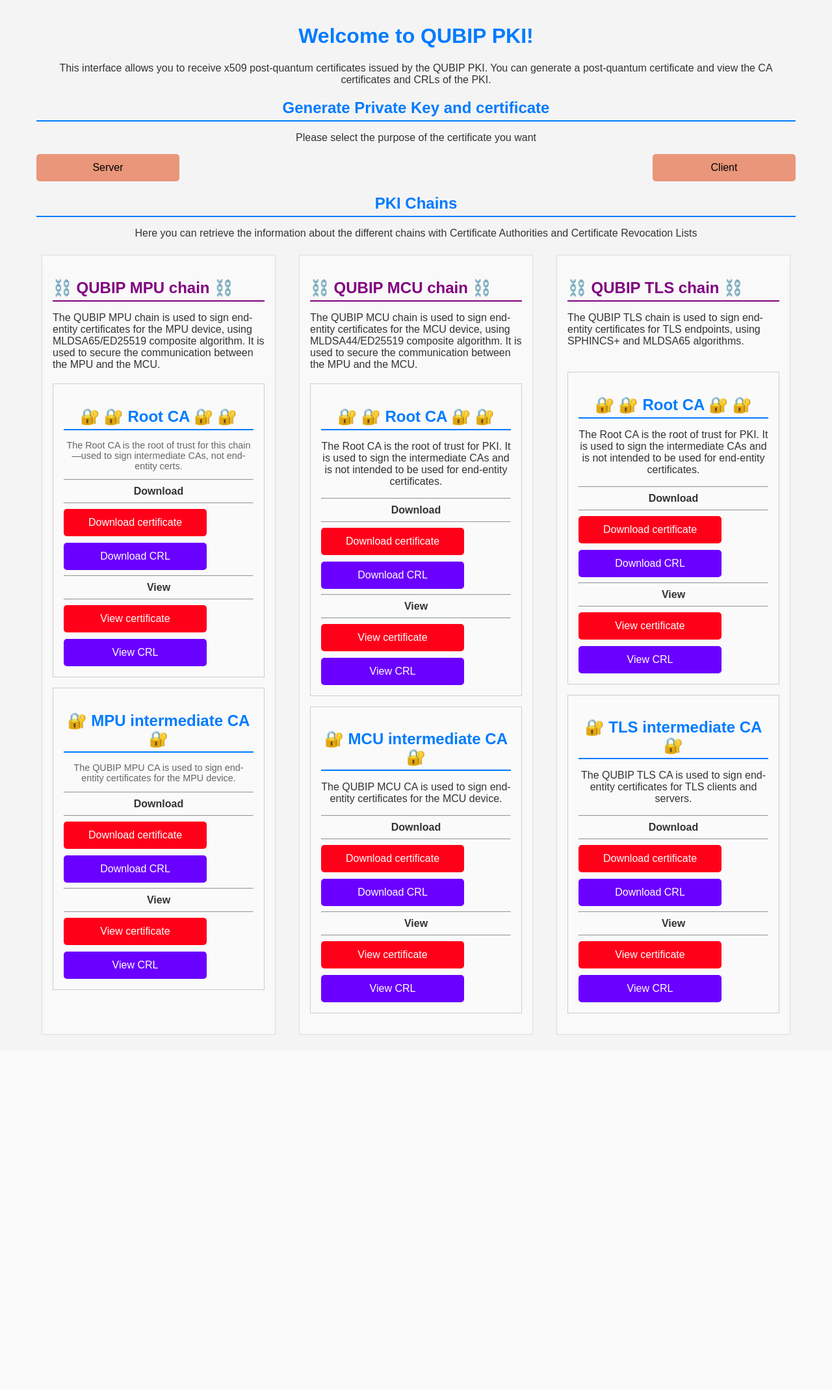
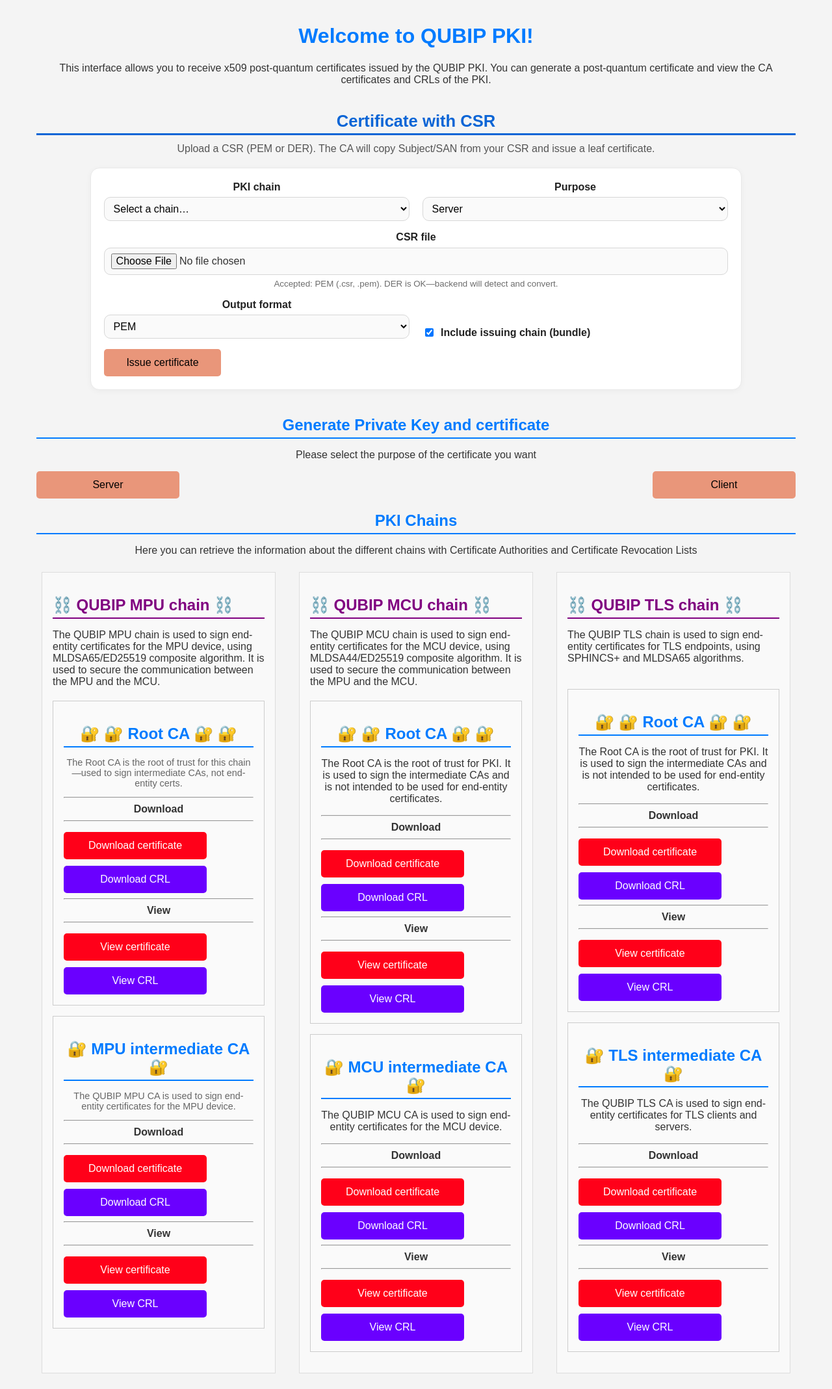
Before and after one commit to QUBIP/pq-qubip-pki, a Flask app: page / in a window 1280 px wide. Shown: the whole page at 65% size. Before the commit the page ends 1592 px from the top, so only its background shows below. Run offline with Flask 3, Linux system fonts and the light colour scheme; parts of the project's set-up code (start-up, migrations or seed data) failed here and were passed over.

Commit message:
added cert generation from csr

```diff
--- a/app.py
+++ b/app.py
@@ -1,6 +1,6 @@
-from flask import Flask, request, render_template, jsonify, send_from_directory, url_for, send_file
+from flask import Flask, request, abort, render_template, jsonify, send_from_directory, url_for, send_file
 import subprocess
-import os
+import os, tempfile, shutil
 import uuid
 import logging
 import tempfile
@@ -26,6 +26,94 @@
 # Validate configurations
 Config.validate()
 openssl = app.config['OPENSSL']
+OQS_CONF="/opt/pki-file/oqs.cnf"
+
+@app.post('/issue_from_csr')
+def issue_from_csr():
+    # read form fields
+    chain = request.form.get("chain", "").strip()
+    purpose = request.form.get("purpose", "").strip()
+    out_format = request.form.get("out_format", "pem").strip().lower()
+    include_chain = "include_chain" in request.form # checkbox
+    if chain == 'pki-65':
+        ca = app.config['MPU_CA']
+        ca_certs_dir = os.path.join(app.config['PKI65_DIR'],'qubip-mpu-ca', 'newcerts')
+        ca_conf = os.path.join(app.config['CONF_DIR_PKI65'], 'qubip-mpu-ca.conf')
+        ca_key_file = os.path.join(app.config['PKI65_DIR'], 'qubip-mpu-ca', 'private', 'qubip-mpu-ca.key')
+        ca_passfile = os.path.join(app.config['PKI65_DIR'], 'qubip-mpu-ca', 'private', '.qubip-mpu-ca-passphrase.txt')
+        ca_cert = os.path.join(app.config['PKI65_DIR'], 'qubip-mpu-ca', 'qubip-mpu-ca-cert.pem')
+        ca_chain = os.path.join(app.config['PKI65_DIR'], 'qubip-mpu-ca', 'qubip-mpu-ca-chain.pem')
+
+    elif chain == 'pki-44':
+        ca = app.config['MCU_CA']
+        ca_certs_dir = os.path.join(app.config['PKI44_DIR'],'qubip-mcu-ca', 'newcerts')
+        ca_conf = os.path.join(app.config['CONF_DIR_PKI44'], 'qubip-mcu-ca.conf')
+        ca_key_file = os.path.join(app.config['PKI44_DIR'], 'qubip-mcu-ca', 'private', 'qubip-mcu-ca.key')
+        ca_passfile = os.path.join(app.config['PKI44_DIR'], 'qubip-mcu-ca', 'private', '.qubip-mcu-ca-passphrase.txt')
+        ca_cert = os.path.join(app.config['PKI44_DIR'], 'qubip-mcu-ca', 'qubip-mcu-ca-cert.pem')
+        ca_chain = os.path.join(app.config['PKI44_DIR'], 'qubip-mcu-ca', 'qubip-mcu-ca-chain.pem')
+
+    elif chain == 'certs':
+        ca = app.config['TLS_CA']
+        ca_certs_dir = app.config['TLS_CERTS_DIR']
+        ca_conf = app.config['TLS_CA_CONF']
+        ca_key_file = app.config['TLS_CA_KEY']
+        ca_passfile = app.config['TLS_CA_PASSWORD']
+        ca_cert = app.config['TLS_CA_CERT']
+        ca_chain = app.config['TLS_CA_CHAIN']
+    else:
+        abort(400, "Invalid chain")
+
+    if purpose not in {"server", "client"}:
+        abort(400, "Invalid purpose")
+    if out_format not in {"pem", "der"}:
+        abort(400, "Invalid output format")
+
+    up = request.files.get("csr")
+    if not up or up.filename == "":
+        abort(400, "CSR file is required")
+    # 3) Work in an isolated temp dir
+    workdir = tempfile.mkdtemp(prefix="csr_issue_")
+    try:
+        csr_path = os.path.join("/tmp/", "input.csr")
+        up.save(csr_path)
+        logging.info(csr_path)
+
+        # 4) Issue certificate (always produce PEM first)
+        leaf_pem = os.path.join(workdir, f"{purpose}.pem")
+        sign_certificate(openssl, chain, csr_path, leaf_pem, purpose, ca_key_file, ca_passfile, ca_cert, ca_conf)
+
+        # 5) Optionally build bundle
+        download_path = leaf_pem
+        download_name = f"leaf-{purpose}-{chain}.pem"
+        if include_chain:
+            bundle_pem = os.path.join(workdir, "bundle.pem")
+            create_certificate_chain(leaf_pem, ca_chain, bundle_pem)
+            download_path = bundle_pem
+            download_name = f"leaf_bundle-{purpose}-{chain}.pem"
+
+        # 6) Convert to DER if requested
+        if out_format == "der":
+            der_path = os.path.join(workdir, "leaf.der")
+            # If bundle was requested with DER, you likely still return leaf.der (bundling DER is uncommon).
+            convert_certificate_to_der(openssl, chain, leaf_pem, der_path)
+            download_path = der_path
+            download_name = download_name.replace(".pem", ".der")
+
+        # 7) Return file as download
+        mimetype = "application/pkix-cert" if out_format == "der" else "application/x-pem-file"
+        return send_file(download_path, as_attachment=True, download_name=download_name, mimetype=mimetype)
+
+    except Exception as e:
+        app.logger.exception("Issuance failed")
+        return jsonify({"error": str(e)}), 500
+    finally:
+        # Remove temp dir after response has been sent
+        try:
+            shutil.rmtree(workdir, ignore_errors=True)
+        except Exception:
+            pass
+
 
 @app.route('/generate_certificate/<purpose>', methods=['GET','POST'])
 def generate_certificate(purpose):
@@ -87,7 +175,7 @@
             key_file = os.path.join(app.config['TEMP_KEY_DIR'], f'{cert_id}.key')
             logging.debug(f"Key file: {key_file}")
             logging.debug(f"Generating certificate for {purpose} with commonName: {commonName}, algorithm: {algorithm}, cert_id: {cert_id}")
-            generate_private_key(openssl, key_file, algorithm)
+            generate_private_key(openssl, pki, key_file, algorithm)
             if not key_file:
                 return {"error": "Failed to generate private key"}, 500
             else:
@@ -97,12 +185,12 @@
                 logging.info(f"SAN = {subjectAltName}")
                 subj = f"/C=EU/O=QUBIP/CN={commonName}"
                 csr_file = os.path.join(ca_certs_dir, f'{cert_id}.csr')
-                generate_csr(openssl, key_file,csr_file, subj, conf_file, commonName, subjectAltName, cn_type)
+                generate_csr(openssl, pki, key_file,csr_file, subj, conf_file, commonName, subjectAltName, cn_type)
                 if not csr_file:
                     return jsonify({"error": "Failed to generate CSR"}), 500
                 logging.info("CSR GENERATED")
                 cert_file = os.path.join(ca_certs_dir, f'{cert_id}-cert.pem')
-                sign_certificate(openssl, csr_file, cert_file, purpose, ca_key_file, ca_passfile, ca_cert, ca_conf)
+                sign_certificate(openssl, pki, csr_file, cert_file, purpose, ca_key_file, ca_passfile, ca_cert, ca_conf)
 
                 with open(cert_file, 'r') as cert_fp:
                     certificate = cert_fp.read()
@@ -111,10 +199,10 @@
                 else:
                     chain_file = f'{cert_id}-chain.pem'
                     chain_path = os.path.join(ca_certs_dir, chain_file)
-                    convert_certificate_to_der(openssl, cert_file)
+                    convert_certificate_to_der(openssl, pki, cert_file)
                     logging.info("DER certificate converted")
                     create_certificate_chain(cert_file, ca_chain, chain_path)
-                    convert_certificate_to_der(openssl, chain_path)
+                    convert_certificate_to_der(openssl, pki, chain_path)
                     logging.info(chain_path)
 
                     return jsonify({
@@ -275,7 +363,12 @@
         return jsonify({'error': 'Certificate not found'}), 404
 
     try:
-        cert_data = get_ca_certificate_details(openssl, filename)
+        if chain == 'pki-44':
+            openssl_cmd = f"OPENSSL_CONF={OQS_CONF} {openssl}"
+            cert_data = get_ca_certificate_details(openssl_cmd, filename)
+        else:
+            cert_data = get_ca_certificate_details(openssl, filename)
+
         return render_template('view-ca-certificate.html',
                                cert_data=cert_data,
                                ca=ca)
@@ -306,7 +399,11 @@
     if not os.path.exists(filename):
         return jsonify({'error': 'CRL not found'}), 404
     try:
-        crl_data = get_crl_details(openssl, filename)
+        if chain == 'pki-44':
+            openssl_cmd = f"OPENSSL_CONF={OQS_CONF} {openssl}"
+            crl_data = get_crl_details(openssl_cmd, filename)
+        else:
+            crl_data = get_crl_details(openssl, filename)
         return render_template('view-ca-crl.html', crl_data=crl_data, ca=ca)
     except Exception as e:
         return jsonify({'error': 'Error reading CRL'}), 500
--- a/static/css/home_style.css
+++ b/static/css/home_style.css
@@ -1,3 +1,61 @@
+/* Section framing to match page rhythm */
+.section { margin: 2.5rem 0; }
+.section-title {
+  color: #0b65d6;           /* same blue as other section headings */
+  font-size: 1.6rem;
+  font-weight: 800;
+  text-align: center;
+  margin: 0 0 .75rem;
+  border-bottom: 3px solid #0b65d6;
+  padding-bottom: .25rem;
+}
+.section-subtitle {
+  text-align: center;
+  max-width: 900px;
+  margin: 0 auto 1.25rem;
+  color: #555;
+}
+
+/* Card surface – reuse feel of CA blocks */
+.card {
+  background: #fff;
+  border: 1px solid #e9e9e9;
+  border-radius: 14px;
+  box-shadow: 0 2px 10px rgba(0,0,0,.04);
+  padding: 1.25rem;
+}
+
+/* Form layout consistent with homepage spacing */
+.form { max-width: 960px; margin: 0 auto; }
+.form-grid {
+  display: grid;
+  grid-template-columns: repeat(2, minmax(0, 1fr));
+  gap: 1rem 1.25rem;
+}
+.form-row { display: grid; gap: .4rem; }
+.form-row-full { grid-column: 1 / -1; }
+.align-end { align-items: end; }
+
+.form label { font-weight: 600; color: #222; }
+.form select,
+.form input[type="file"] {
+  padding: .5rem .6rem;
+  border: 1px solid #d7d7d7;
+  border-radius: 10px;
+  background: #fafafa;
+  font: inherit;
+}
+.form .checkbox { display: inline-flex; gap: .5rem; align-items: center; }
+.form .hint { color: #6c6c6c; }
+
+/* Keep your existing .button + .purpose styles; just center them here */
+.button-container { display: flex; justify-content: center; margin-top: 1rem; }
+
+@media (max-width: 820px) {
+  .form-grid { grid-template-columns: 1fr; }
+}
+
+
 body {
     font-family: Arial, sans-serif;
     margin: 0;
--- a/templates/home.html
+++ b/templates/home.html
@@ -15,6 +15,72 @@
         <h1>Welcome to QUBIP PKI!</h1>
         <p>This interface allows you to receive x509 post-quantum certificates issued by the QUBIP PKI. You can generate
             a post-quantum certificate and view the CA certificates and CRLs of the PKI.</p>
+        <!-- ==== Issue Certificate FROM CSR ==== -->
+        <section class="section">
+            <h2 class="section-title">Certificate with CSR</h2>
+            <p class="section-subtitle">
+                Upload a CSR (PEM or DER). The CA will copy Subject/SAN from your CSR and issue a leaf certificate.
+            </p>
+
+            <form id="csr-form" class="card form" action="{{ url_for('issue_from_csr') }}" method="POST"
+                enctype="multipart/form-data">
+
+                {# If you use CSRF protection, include your token here #}
+                {# <input type="hidden" name="csrf_token" value="{{ csrf_token() }}"> #}
+
+                <div class="form-grid">
+                    <div class="form-row">
+                        <label for="chain">PKI chain</label>
+                        <select id="chain" name="chain" required>
+                            <option value="" disabled selected>Select a chain…</option>
+                            <option value="pki-65">QUBIP MPU chain (MLDSA65/ED25519)</option>
+                            <option value="pki-44">QUBIP MCU chain (MLDSA44/ED25519)</option>
+                            <option value="certs">QUBIP TLS chain (SPHINCS+/MLDSA65)</option>
+                        </select>
+                    </div>
+
+                    <div class="form-row">
+                        <label for="purpose">Purpose</label>
+                        <select id="purpose" name="purpose" required>
+                            <option value="server">Server</option>
+                            <option value="client">Client</option>
+                        </select>
+                    </div>
+
+                    <div class="form-row form-row-full">
+                        <label for="csr">CSR file</label>
+                        <input id="csr" name="csr" type="file" accept=".csr,.pem" required>
+                        <small class="hint">Accepted: PEM (.csr, .pem). DER is OK—backend will detect and
+                            convert.</small>
+                    </div>
+
+                    <div class="form-row">
+                        <label for="out_format">Output format</label>
+                        <select id="out_format" name="out_format">
+                            <option value="pem" selected>PEM</option>
+                            <option value="der">DER</option>
+                        </select>
+                    </div>
+
+                    <div class="form-row align-end">
+                        <label class="checkbox">
+                            <input type="checkbox" name="include_chain" id="include_chain" checked>
+                            Include issuing chain (bundle)
+                        </label>
+                    </div>
+                </div>
+
+                <div class="button-container">
+                    <button type="submit" class="button purpose" id="csr-submit">Issue certificate</button>
+                </div>
+
+                <div id="csr-msg" class="msg" aria-live="polite"></div>
+            </form>
+        </section>
+        <!-- ==== /Issue Certificate FROM CSR ==== -->
+
+
+
         <h2>Generate Private Key and certificate</h2>
         <p>Please select the purpose of the certificate you want</p>
         <div class="button-container">
```
Also changed, not shown: pkiCrypto.py (+44 -45 lines).
